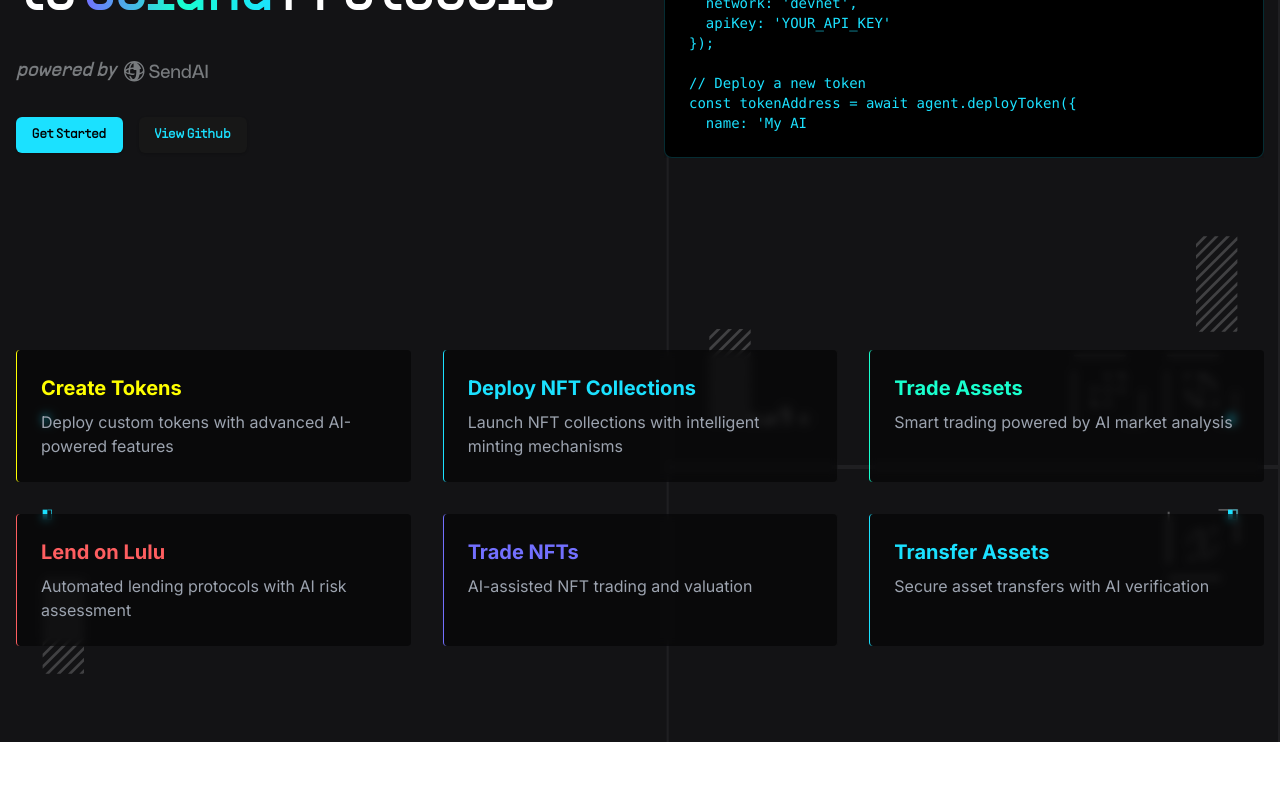
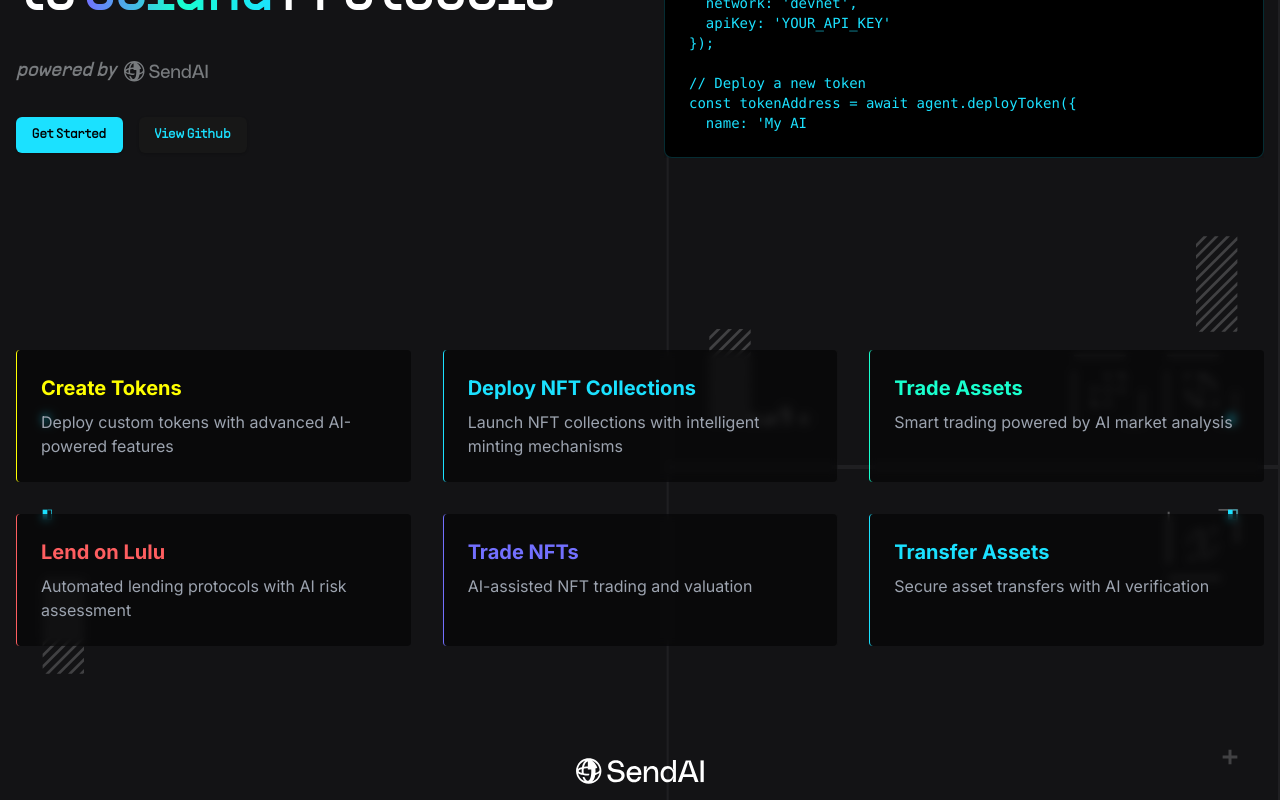
Before and after one commit to sendaifun/sak-web, a Next.js app: page / in a window 1280 px wide. Shown: the part 253-1053 px from the top of the page. Before the commit the page ends 995 px from the top, so only its background shows below. Built offline with nearby package versions, Linux system fonts and the light colour scheme.

Commit message:
Fix: Added sendai logo to bottom

```diff
--- a/src/app/page.tsx
+++ b/src/app/page.tsx
@@ -1,15 +1,16 @@
 "use client";
 
+import logoSendAI from "@/assets/logos/sendai.svg";
+import logoSendaiWhite from "@/assets/logos/sendaiWhite.svg";
 import { CodeBlock } from "@/components/code-block";
 import { FeatureCard } from "@/components/feature-card";
 import { Button } from "@/components/ui/button";
 import Image from "next/image";
 import Link from "next/link";
-import logoSendAI from "@/assets/logos/sendai.svg";
 
+import logoAgentKit from "@/assets/logos/agentKitLogo.svg";
 import logoWebsite from "@/assets/logos/websiteLogo.svg";
 import logoX from "@/assets/logos/xLogo.svg";
-import logoAgentKit from "@/assets/logos/agentKitLogo.svg";
 export default function Page() {
   const featuresArray = [
     {
@@ -106,10 +107,7 @@
               <div className="flex flex-col sm:flex-row gap-4 sm:gap-4">
                 <Button
                   onClick={() => {
-                    window.open(
-                      "https://solanaagentkit.xyz/",
-                      "_blank"
-                    );
+                    window.open("https://solanaagentkit.xyz/", "_blank");
                   }}
                   className="font-ppsans bg-[#1BE1FF] hover:bg-cyan-500 text-black font-bold w-full sm:w-auto"
                 >
@@ -117,7 +115,10 @@
                 </Button>
                 <Button
                   onClick={() => {
-                    window.open("https://github.com/sendaifun/solana-agent-kit", "_blank");
+                    window.open(
+                      "https://github.com/sendaifun/solana-agent-kit",
+                      "_blank"
+                    );
                   }}
                   className="font-ppsans border-[#1BE1FF] text-[#1BE1FF] hover:bg-[#1BE1FF]/10 w-full sm:w-auto"
                 >
@@ -150,6 +151,9 @@
       <div className="relative flex w-full flex-col items-center justify-center overflow-hidden rounded-lg border-l bg-background md:shadow-xl">
         <span className="pointer-events-none z-10 whitespace-pre-wrap bg-gradient-to-b from-[#ffd319] via-[#ff2975] to-[#8c1eff] bg-clip-text text-center text-7xl font-bold leading-none tracking-tighter text-transparent"></span>
       </div>
+      <div className="flex justify-center items-center p-4">
+        <Image src={logoSendaiWhite} alt="Sendai" className="w-32 " />
+      </div>
     </div>
   );
 }
```
Also changed, not shown: src/assets/logos/sendaiWhite.svg (added).
